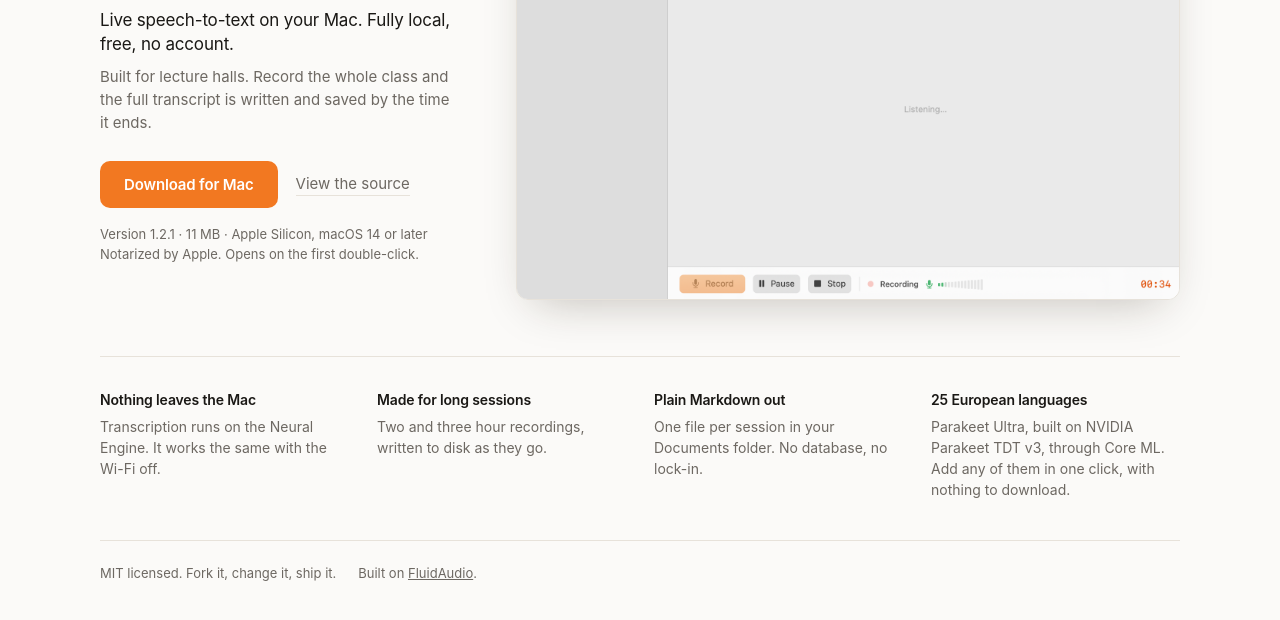
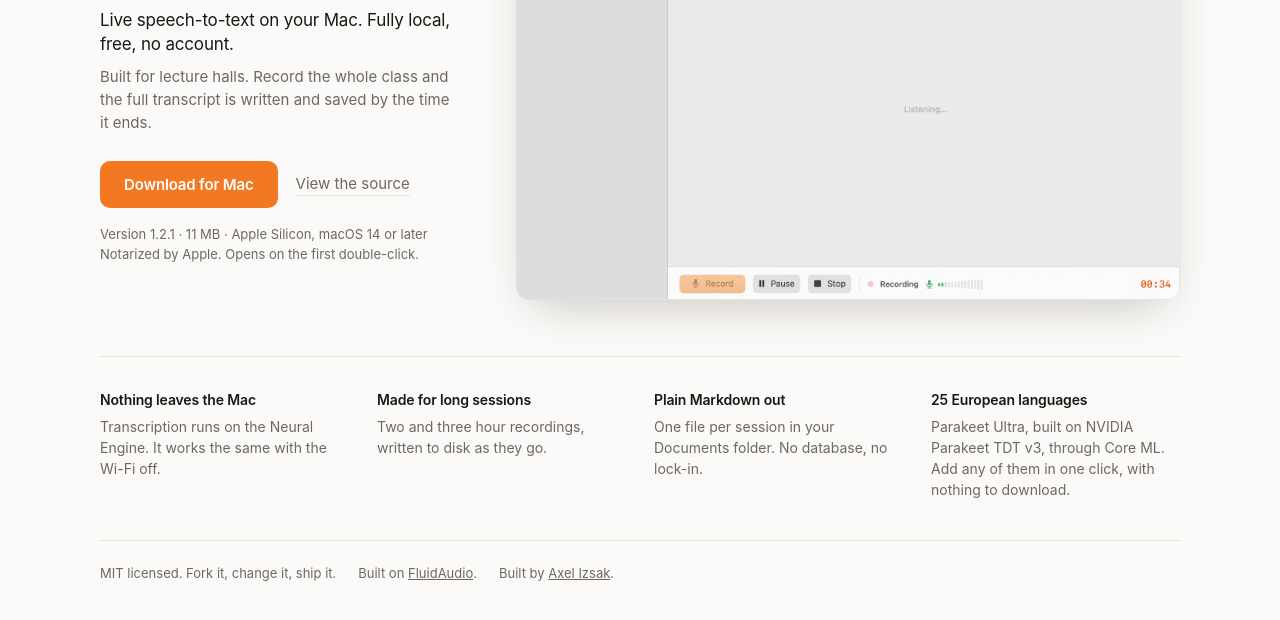
Before and after one commit to axelizsak/pyno, a plain HTML site: page docs/index.html in a window 1280 px wide. Shown: the part 202-822 px from the top of the page. Drawn offline with Linux system fonts and the light colour scheme.

Commit message:
Sign the site: built by Axel Izsak

```diff
--- a/docs/index.html
+++ b/docs/index.html
@@ -179,6 +179,7 @@ footer a { color: var(--muted); }
   <footer>
     <span>MIT licensed. Fork it, change it, ship it.</span>
     <span>Built on <a href="https://github.com/FluidInference/FluidAudio">FluidAudio</a>.</span>
+    <span>Built by <a href="https://github.com/axelizsak">Axel Izsak</a>.</span>
   </footer>
 
 </main>
```
